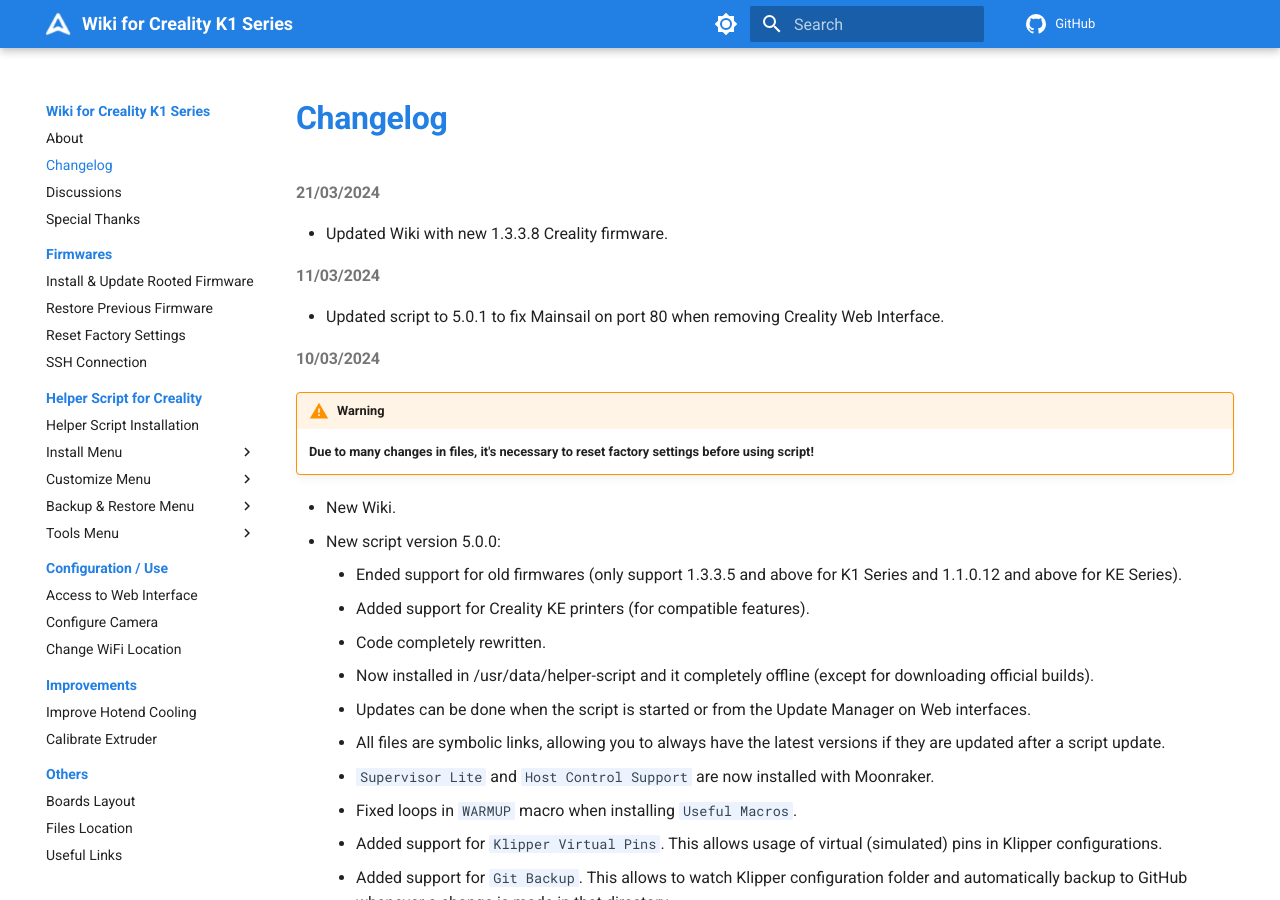
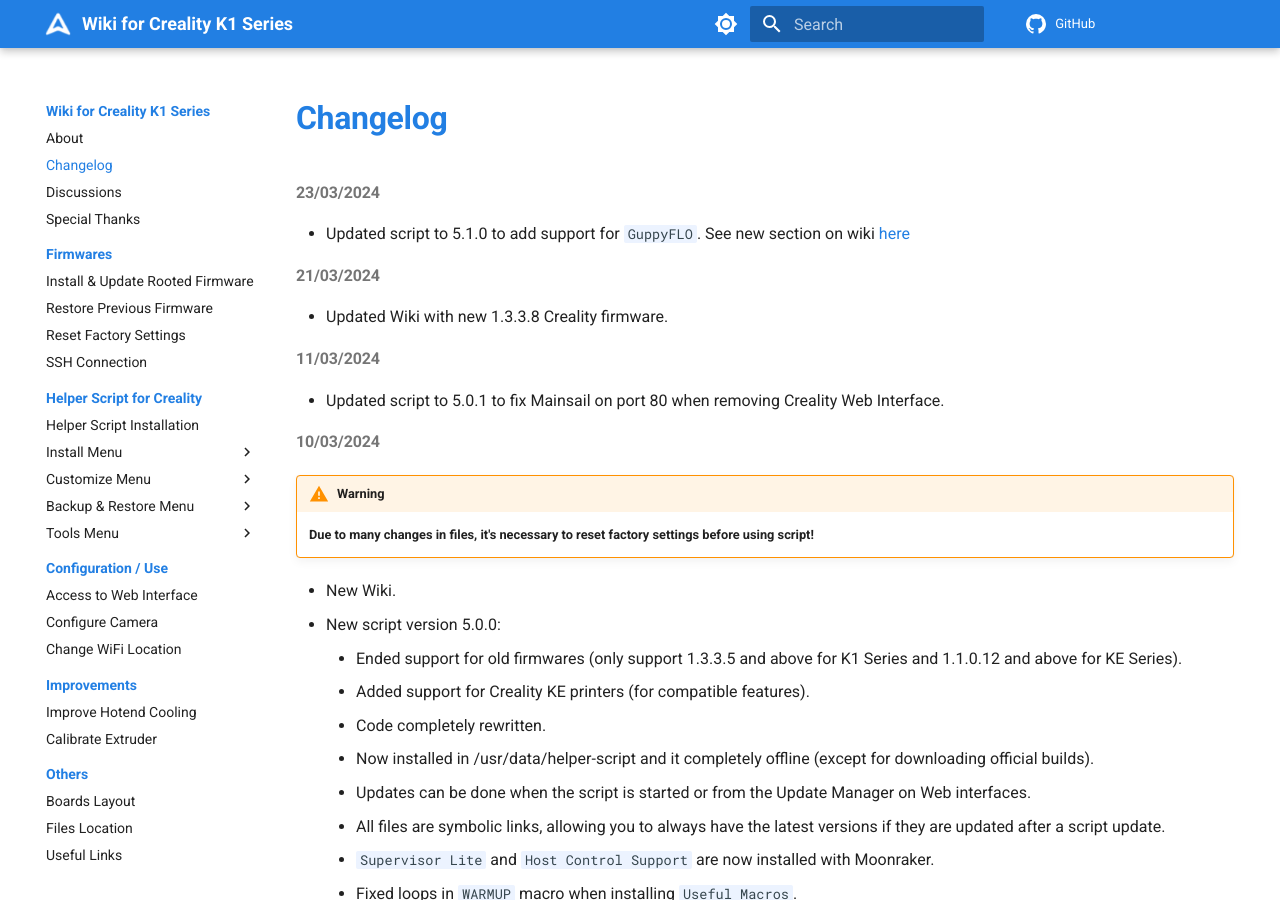
Before and after one commit to Guilouz/Creality-Helper-Script-Wiki, an MkDocs documentation site: the page built from docs/changelog.md, in a window 1280 px wide and 900 px high. Built offline with MkDocs 1.6.1 and Material for MkDocs 9.7.7, drawn with Linux system fonts in a browser that asks for light colours; comment, search, counter and statistics services are not loaded.

Commit message:
Update changelog.md

```diff
--- a/docs/changelog.md
+++ b/docs/changelog.md
@@ -2,6 +2,10 @@
 hide:
   - toc
 ---
+#### 23/03/2024
+
+  - Updated script to 5.1.0 to add support for `GuppyFLO`. See new section on wiki [here](helper-script/guppyflo.md)
+
 #### 21/03/2024
 
   - Updated Wiki with new 1.3.3.8 Creality firmware.
```
